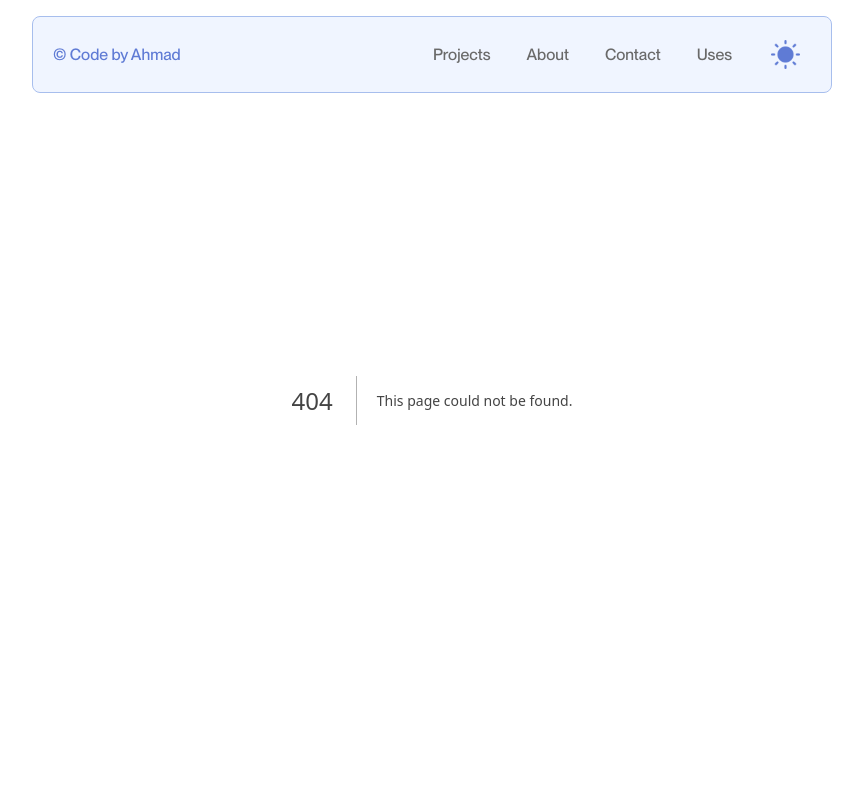
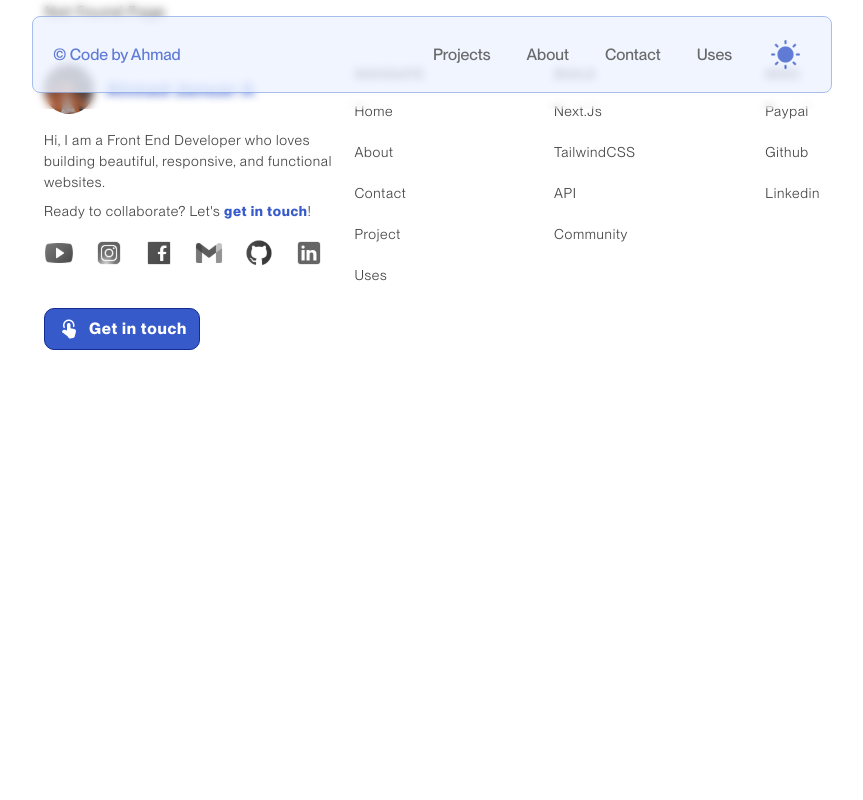
Before and after one commit to AhmadJanuarr/personal-portofolio-website-1.2, a Next.js app: page /404 in a window 1280 px wide. Before the commit this address had no page. Shown: the top 800 px of the page, without its empty margins (208-1071 px from the left). Built offline with nearby package versions, Linux system fonts and the light colour scheme.

Commit message:
feat : initial component

```diff
--- /dev/null
+++ b/src/pages/404/index.tsx
@@ -0,0 +1,7 @@
+export default function NotFoundPage() {
+  return (
+    <div className="w-full">
+      <h1>Not Found Page</h1>
+    </div>
+  );
+}
--- /dev/null
+++ b/src/pages/contact/index.tsx
@@ -0,0 +1,7 @@
+export default function Contact() {
+  return (
+    <div className="h-[100vh] w-full">
+      <h1>Contact</h1>
+    </div>
+  );
+}
```
